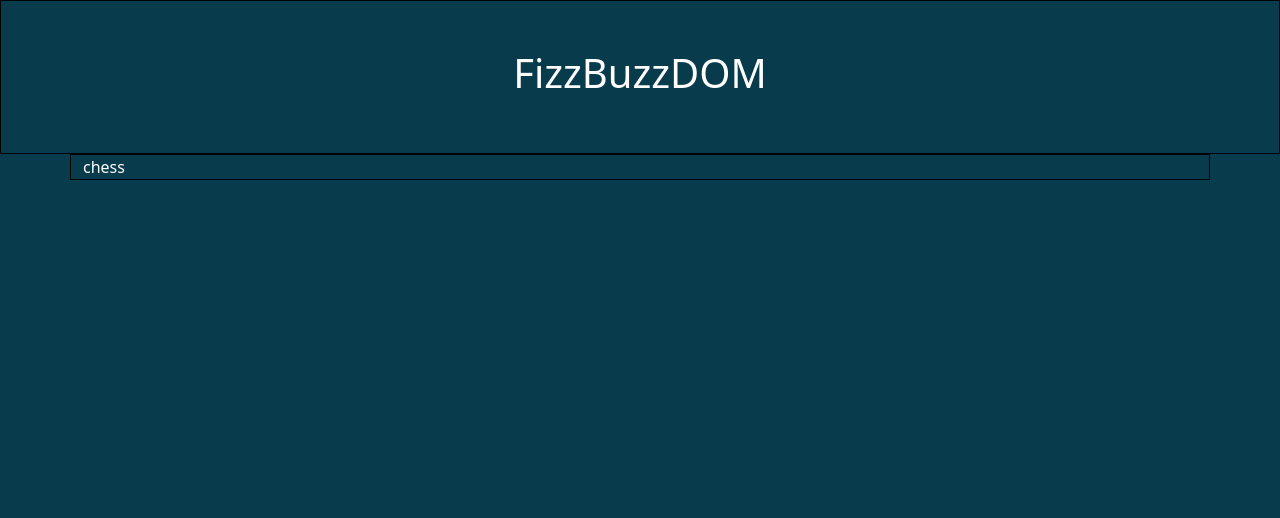
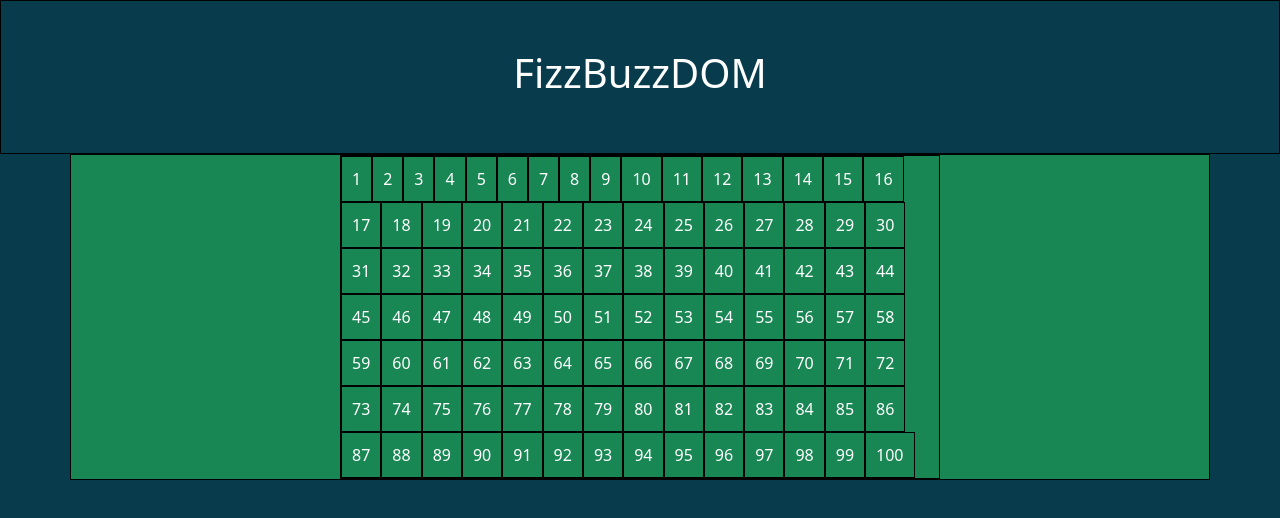
Before and after one commit to AlessandroPagliuca/js-fizzbuzz, a plain HTML site: page index.html in a window 1280 px wide. Drawn offline with nearby package versions, Linux system fonts and the light colour scheme.

Commit message:
Upgrade costum on html and css

```diff
--- a/css/style.css
+++ b/css/style.css
@@ -13,3 +13,12 @@ body{
 .debug{
     border: 1px solid black;
 }
+
+/*main*/
+.c92BoxBoard{
+    width: 600px;
+}
+
+.c92Box{
+    padding: 10px;
+}
--- a/index.html
+++ b/index.html
@@ -13,8 +13,9 @@
         <h1 class="text-center text-white p-5">FizzBuzzDOM</h1>
     </header>
 
-    <main class="debug text-white container">
-        chess
+    <main class="debug text-white container bg-success">
+        <div class="c92BoxBoard m-auto d-flex flex-wrap debug">
+        </div>
     </main>
 
     <script src="./js/script.js"></script>
--- a/js/script.js
+++ b/js/script.js
@@ -11,10 +11,15 @@ Development of the "for loop", replacing multiples of 3 and 5
 with FizzBuzz, multiples of 3 with Fizz
 and multiples of 5 with Buzz.
 */
+let c92BoxBoard = document.querySelector('div.c92BoxBoard');
+
 for(let i = 1; i <= 100; i++){
 
+    let box = `<div class="c92Box debug">${i}</div>`;
+    c92BoxBoard.innerHTML += box;
     switch(true){
         case((i % 3 == 0 ) && (i % 5 == 0)):
+        box.innerHTML += 'FizzBuzz';
             console.log('FizzBuzz');
         break;
 
```
